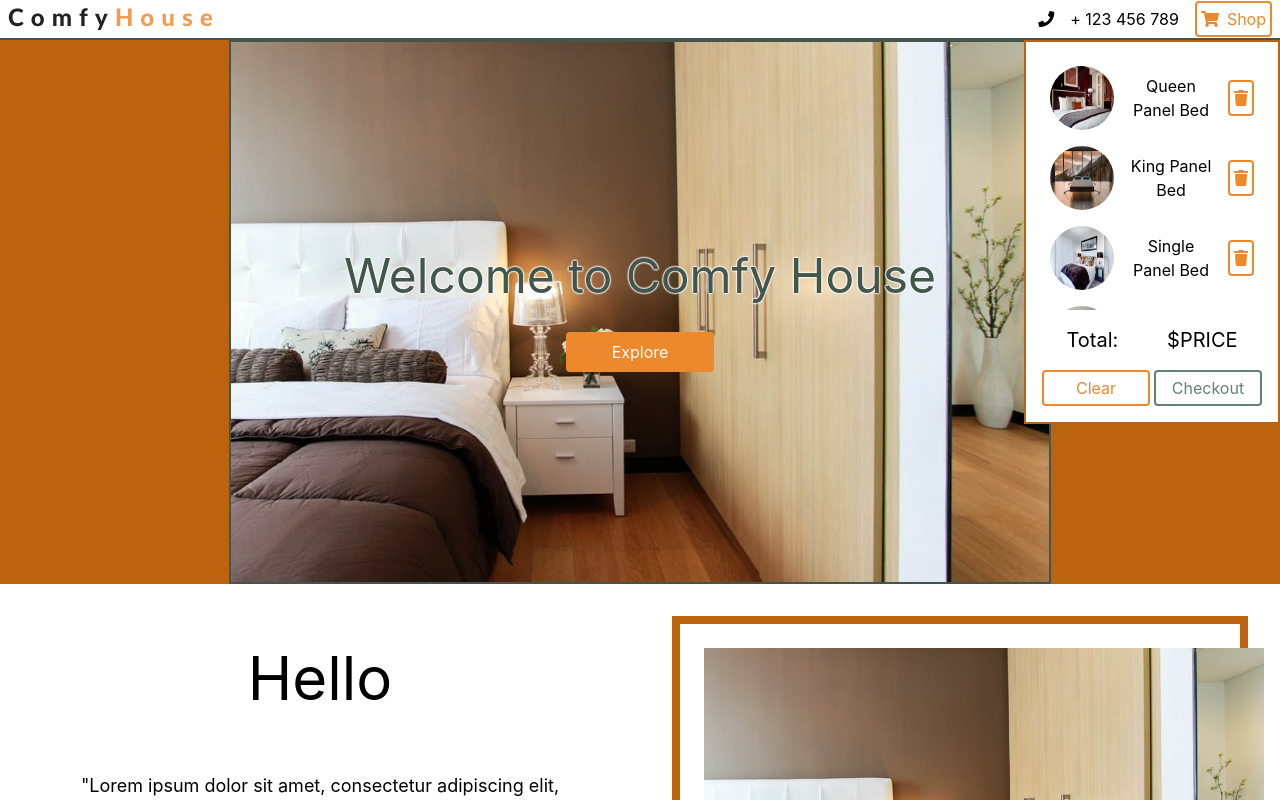
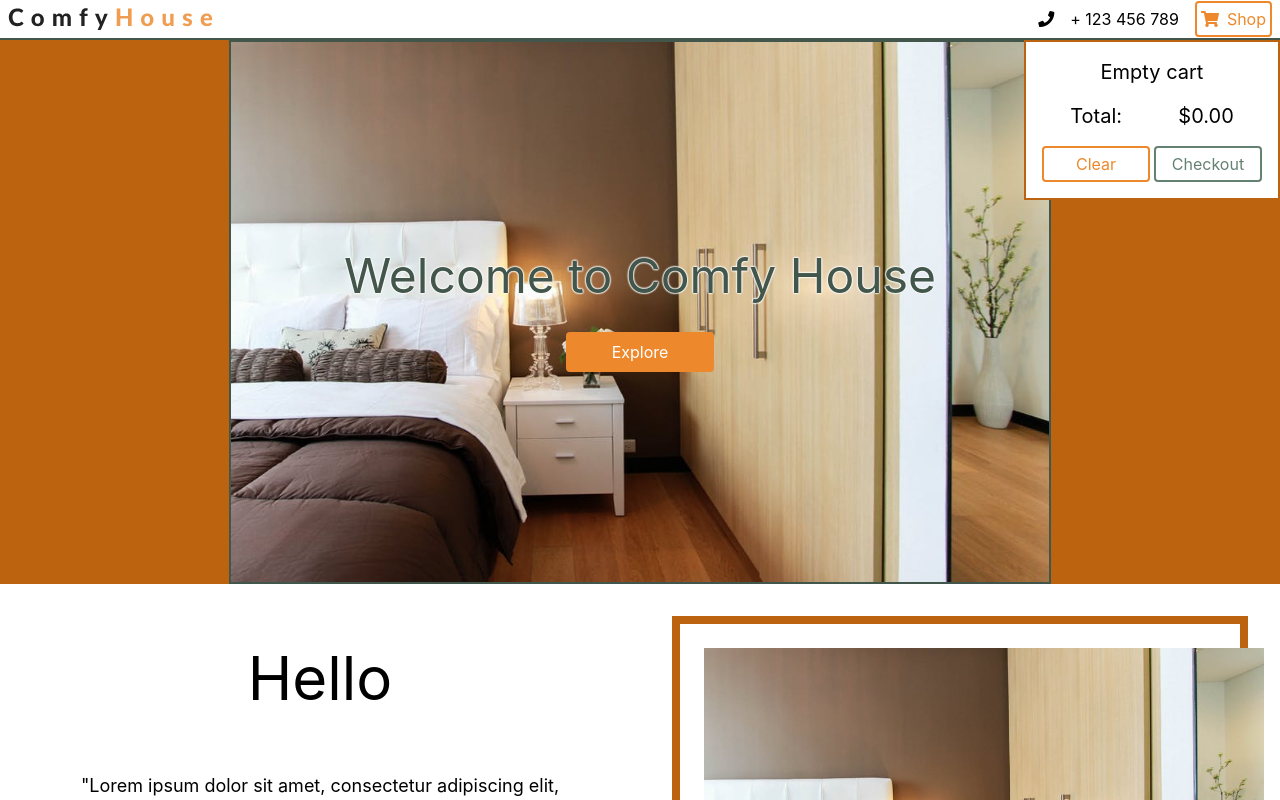
Before and after one commit to Dacker15/comfy-house, a React (Create React App) app: page / in a window 1280 px wide. Shown: the top 800 px of the page. Built offline with nearby package versions, Linux system fonts and the light colour scheme; the HTML template or start-up script is replaced by a standard one.

Commit message:
feat: Add basic cart function

```diff
--- a/src/App.tsx
+++ b/src/App.tsx
@@ -1,6 +1,6 @@
 import React, { useCallback, useEffect, useState, VFC } from 'react'
 import { ABOUT_ID, GALLERY_ID } from 'src/lib/constant'
-import { Product, ProductRaw } from 'src/lib/types'
+import { CartProduct, Product, ProductRaw } from 'src/lib/types'
 import { mapProducts } from 'src/lib/utils'
 import About from 'src/components/about/About'
 import Appbar from 'src/components/appbar/Appbar'
@@ -10,9 +10,33 @@ import Splash from 'src/components/splash/Splash'
 
 const App: VFC = () => {
   const [products, setProducts] = useState<Product[]>([])
+  const [cartProducts, setCartProducts] = useState<CartProduct[]>([])
 
   const onAdd = useCallback((nextProduct: Product) => {
-    console.log('We will add this product to your cart', nextProduct)
+    setCartProducts((prev) => {
+      const next = [...prev]
+      const index = next.findIndex((p) => p.id === nextProduct.id)
+      if (index !== -1) next[index] = { ...next[index], count: next[index].count++ }
+      else next.push({ ...nextProduct, count: 1 })
+      return next
+    })
+  }, [])
+
+  const onRemove = useCallback((index: number) => {
+    setCartProducts((prev) => {
+      const next = [...prev]
+      if (next[index].count >= 1) next[index] = { ...next[index], count: next[index].count-- }
+      else next.splice(index, 1)
+      return next
+    })
+  }, [])
+
+  const onClear = useCallback(() => {
+    setCartProducts([])
+  }, [])
+
+  const onCheckout = useCallback(() => {
+    alert('You will redirect to checkout page')
   }, [])
 
   const onScroll = useCallback((elementId: string) => {
@@ -31,7 +55,7 @@ const App: VFC = () => {
   return (
     <div>
       <Appbar>
-        <Cart products={products} />
+        <Cart products={cartProducts} onRemove={onRemove} onClear={onClear} onCheckout={onCheckout} />
       </Appbar>
       <Splash onScroll={scrollToAbout} />
       <About onScroll={scrollToGallery} />
--- a/src/components/cart/Cart.tsx
+++ b/src/components/cart/Cart.tsx
@@ -1,27 +1,34 @@
-import React, { VFC } from 'react'
-import { Product } from 'src/lib/types'
+import React, { useMemo, VFC } from 'react'
+import { CartProduct } from 'src/lib/types'
 import Button from 'src/base/Button'
 import CartElement from './CartElement'
 import './styles.scss'
 
-type Props = { products: Product[] }
+type Props = { products: CartProduct[]; onRemove: (index: number) => void; onClear: () => void; onCheckout: () => void }
 const Cart: VFC<Props> = (props) => {
+  const price = useMemo(
+    () => props.products.reduce<number>((acc, current) => acc + current.price * current.count, 0).toFixed(2),
+    [props.products]
+  )
+
   return (
     <div className="cart">
       <div className="cart-container">
-        {props.products.map((p) => (
-          <CartElement {...p} />
-        ))}
+        {props.products.length ? (
+          props.products.map((p, i) => <CartElement key={i} model={p} onRemove={() => props.onRemove(i)} />)
+        ) : (
+          <p className="cart-empty">Empty cart</p>
+        )}
       </div>
       <p className="cart-total">
         <span>Total:</span>
-        <span>$PRICE</span>
+        <span>${price}</span>
       </p>
       <div className="cart-actions">
-        <Button color="primary" variant="outlined">
+        <Button color="primary" variant="outlined" onClick={props.onClear}>
           Clear
         </Button>
-        <Button color="secondary" variant="outlined">
+        <Button color="secondary" variant="outlined" onClick={props.onCheckout}>
           Checkout
         </Button>
       </div>
--- a/src/components/cart/CartElement.tsx
+++ b/src/components/cart/CartElement.tsx
@@ -1,14 +1,20 @@
 import React, { VFC } from 'react'
-import { Product } from 'src/lib/types'
+import { CartProduct } from 'src/lib/types'
 import Button from 'src/base/Button'
 
-type Props = Product
+type Props = { model: CartProduct; onRemove: () => void }
 const CartElement: VFC<Props> = (props) => {
   return (
     <div className="cart-element">
-      <img className="cart-element-image" src={`${process.env.PUBLIC_URL}/assets/${props.url}`} alt={props.title} />
-      <span className="cart-element-title">{props.title}</span>
-      <Button variant="outlined" color="primary">
+      <img
+        className="cart-element-image"
+        src={`${process.env.PUBLIC_URL}/assets/${props.model.url}`}
+        alt={props.model.title}
+      />
+      <span className="cart-element-title">
+        {props.model.count} X {props.model.title}
+      </span>
+      <Button variant="outlined" color="primary" onClick={props.onRemove}>
         <i className="fa fa-trash" />
       </Button>
     </div>
--- a/src/components/cart/styles.scss
+++ b/src/components/cart/styles.scss
@@ -1,11 +1,13 @@
 .cart {
   @apply flex flex-col gap-y-4
   absolute top-10 right-0 z-10
-  w-full md:w-2/5 lg:w-1/5
-  h-112 md:h-96 p-4
+  w-full md:w-2/5 lg:w-1/5 max-h-96 p-4
   border-2 border-primary bg-white;
   &-container {
-    @apply overflow-y-scroll;
+    @apply overflow-y-auto;
+  }
+  &-empty {
+    @apply text-xl text-center;
   }
   &-total {
     @apply flex justify-around text-xl;
--- a/src/lib/types.ts
+++ b/src/lib/types.ts
@@ -14,5 +14,7 @@ export type Product = {
   url: string
 }
 
+export type CartProduct = { count: number } & Product
+
 export type ThemeColor = 'primary' | 'secondary'
 export type ButtonVariant = 'contained' | 'outlined'
```
